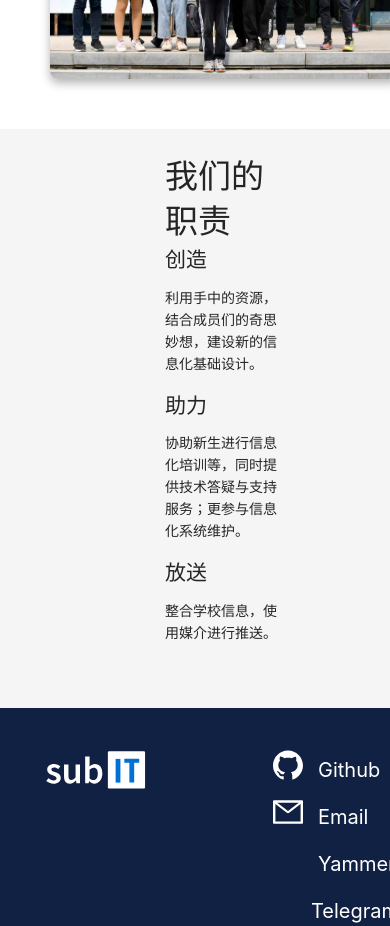
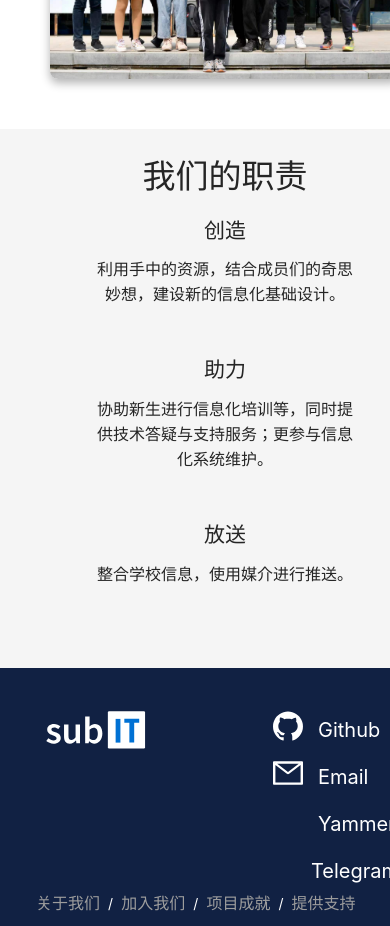
Before and after one commit to subitlab/subit_official_react, a Next.js app: page / in a window 390 px wide. Shown: the part 1060-1986 px from the top of the page. Built offline with nearby package versions, Linux system fonts and the light colour scheme.

Commit message:
duty part for main page

```diff
--- a/components/Home/DutyDetail.js
+++ b/components/Home/DutyDetail.js
@@ -31,9 +31,9 @@ export default function DutyDetail() {
 
 function DutyCard(props) {
     return (
-        <div>
+        <div className={styles.card}>
             <h2>{props.title}</h2>
-            <p>{props.desc}</p>
+            <p className={styles.card_desc}>{props.desc}</p>
         </div>
     );
 }
--- a/styles/Home/components/DutyDetail.module.css
+++ b/styles/Home/components/DutyDetail.module.css
@@ -7,6 +7,7 @@
     align-items: center;
     padding: 25px 165px 50px 165px;
     background: rgba(255, 255, 255, 0.56);
+    transition: all .25s ease-in-out;
 }
 
 .title {
@@ -15,7 +16,71 @@
     font-size: 33px;
     line-height: 1.35;
     width: fit-content;
+    transition: all .25s ease-in-out;
 }
 
 .container {
+    display: flex;
+    width: 100%;
+    justify-content: space-between;
+    align-items: flex-start;
+    flex-wrap: wrap;
+    transition: all .25s ease-in-out;
 }
+
+.card {
+    display: flex;
+    flex-direction: column;
+    justify-content: center;
+    align-items: center;
+    width: 260px;
+    margin: 15px;
+    transition: all .25s ease-in-out;
+}
+
+.card_desc {
+    text-align: center;
+    font-size: 16px;
+    transition: all .25s ease-in-out;
+}
+
+@media (max-width: 1220px) {
+    .body {
+        padding: 25px 50px 50px 50px;
+    }
+}
+
+@media (max-width: 990px) {
+    .container {
+        justify-content: center;
+    }
+
+    .card {
+        margin: 15px 40px;
+    }
+}
+
+@media (max-width: 800px) {
+    .card {
+        width: 500px;
+    }
+}
+
+@media (max-width: 600px) {
+    .card {
+        width: 400px;
+    }
+}
+
+@media (min-width: 1500px){
+    .container{
+        justify-content: space-around;
+    }
+}
+
+@media( min-width: 2000px){
+    .container{
+        width:80%;
+        justify-content: space-evenly;
+    }
+}
```
